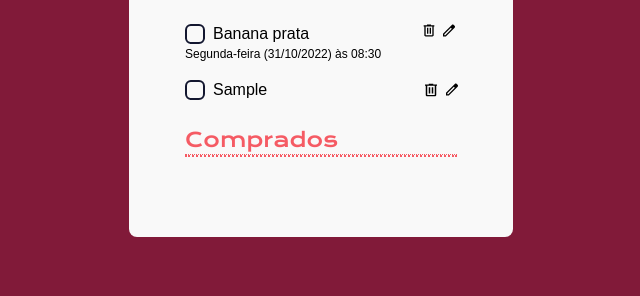
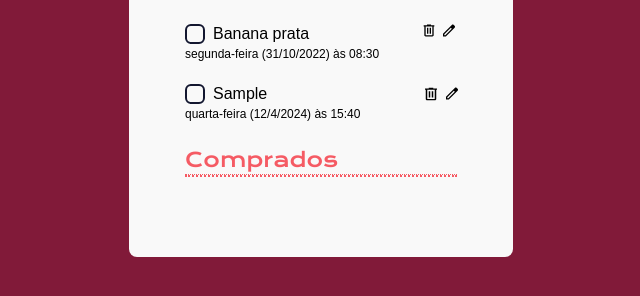
Before and after one commit to GGhiaroni/shopping-list-javascript, a website: page index.html in a window 1280 px wide. Both pictures are taken after typing "Sample" into the empty fields and a click on the button "Salvar item". Shown: the part 470-766 px from the top of the page, without its empty margins (319-959 px from the left). Drawn offline with nearby package versions, Linux system fonts and the light colour scheme; files that its build step writes are made by us from their sources; files whose address does not match are found by name; a web font is replaced by a local one.

Commit message:
incluindo informacoes sobre a data em que determinado item foi adicionado à lista de compras

```diff
--- a/index.html
+++ b/index.html
@@ -39,7 +39,7 @@
                         <button><img src="/img/edit.svg" alt="Botão para editar"></button>
                     </div>
                 </div>
-                <p class="font-fonteTexto leading-4 text-xs peer-checked:text-decoration-line-through peer-checked:text-gray-500">Segunda-feira (31/10/2022) às 08:30</p>
+                <p class="font-fonteTexto leading-4 text-xs peer-checked:text-decoration-line-through peer-checked:text-gray-500">segunda-feira (31/10/2022) às 08:30</p>
             </li>
         </ul>
 
--- a/script.js
+++ b/script.js
@@ -18,7 +18,7 @@ function adicionarItem(e) {
     const itemDaLista = document.createElement('li');
 
     const containerItemLista = document.createElement('div');
-    containerItemLista.classList.add('flex', 'items-center', 'justify-between', 'mt-4');
+    containerItemLista.classList.add('flex', 'items-center', 'justify-between', 'mt-5');
 
     const checkboxLabel = document.createElement('label');
     checkboxLabel.classList.add('flex', 'items-center', 'cursor-pointer', 'w-full', 'gap-2');
@@ -85,8 +85,12 @@ function adicionarItem(e) {
     containerItemLista.appendChild(checkboxLabel);
     containerItemLista.appendChild(containerBotoes);
 
+    const itemData = document.createElement('p');
+    itemData.innerText = `${new Date().toLocaleDateString("pt-BR", { weekday: "long" })} (${new Date().toLocaleDateString()}) às ${new Date().toLocaleTimeString("pt-BR", {hour: "numeric", minute: "numeric"})}`;
+    itemData.classList.add('font-fonteTexto', 'leading-4', 'text-xs');
+
     itemDaLista.appendChild(containerItemLista);
-
+    itemDaLista.appendChild(itemData);
     listaDeCompras.appendChild(itemDaLista);
 
     item.value = '';
```
